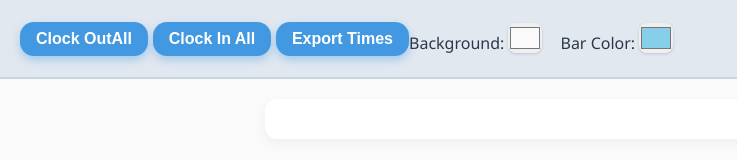
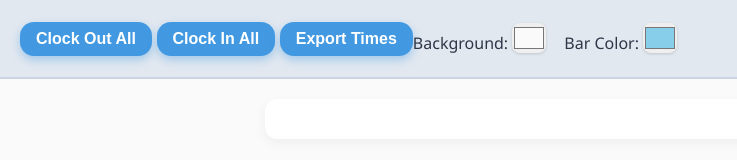
Before and after one commit to Talin-p/Clock-in-system-3958, a plain HTML site: page index.html in a window 1280 px wide. Shown: the full height of the page, 0-737 px from the left. Drawn offline with Linux system fonts and the light colour scheme; no server answers.

Commit message:
Update index.html

```diff
--- a/index.html
+++ b/index.html
@@ -184,7 +184,7 @@ It's simple, interactive, and designed to make tracking competitive, fun and eas
 <body>
   <div class="top-bar">
     <div>
-      <button onclick="pauseAll()">Clock OutAll</button>
+      <button onclick="pauseAll()">Clock Out All</button>
       <button onclick="resumeAll()">Clock In All</button>
       <button onclick="exportTimes()">Export Times</button>
     </div>
```
